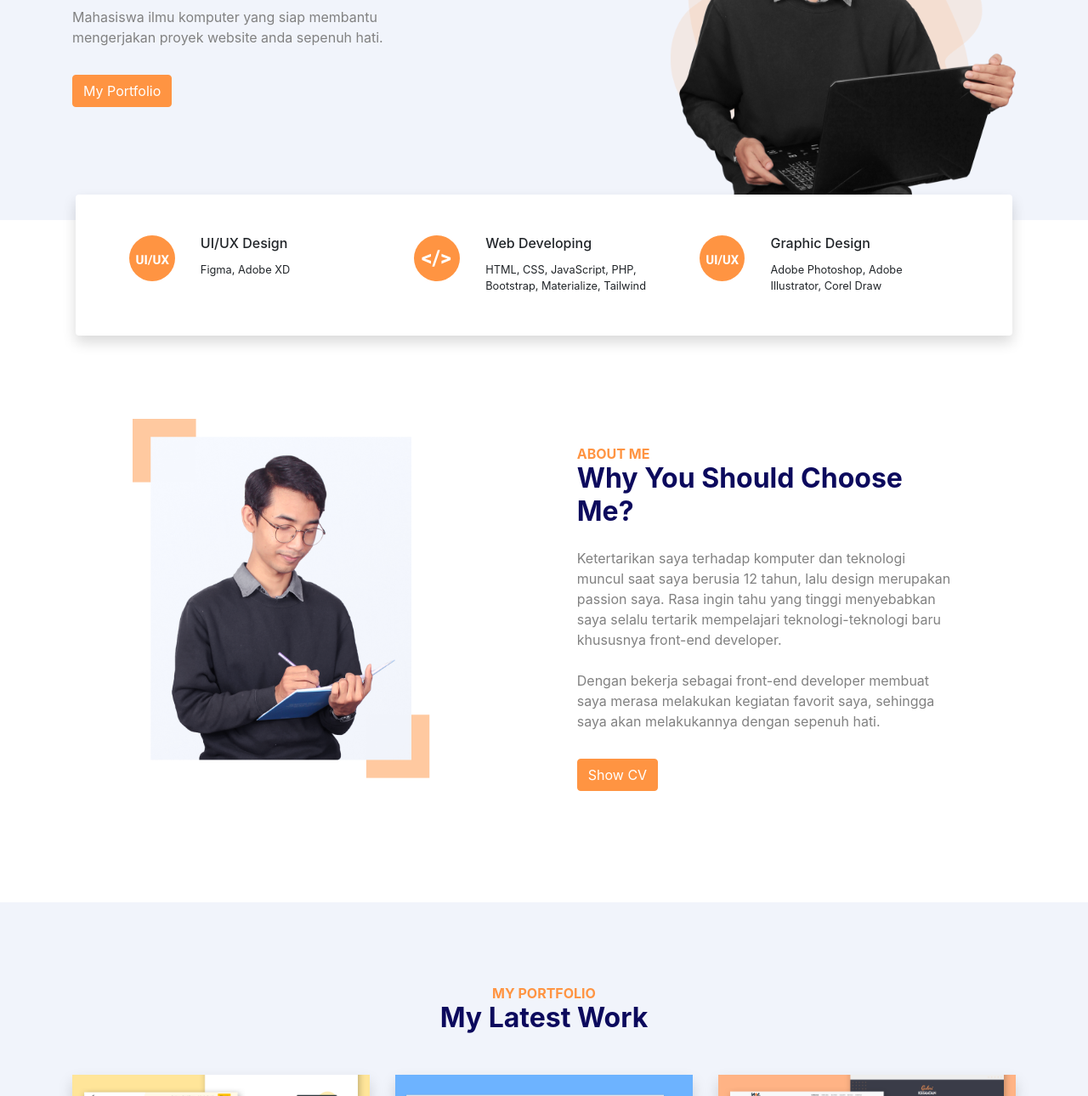
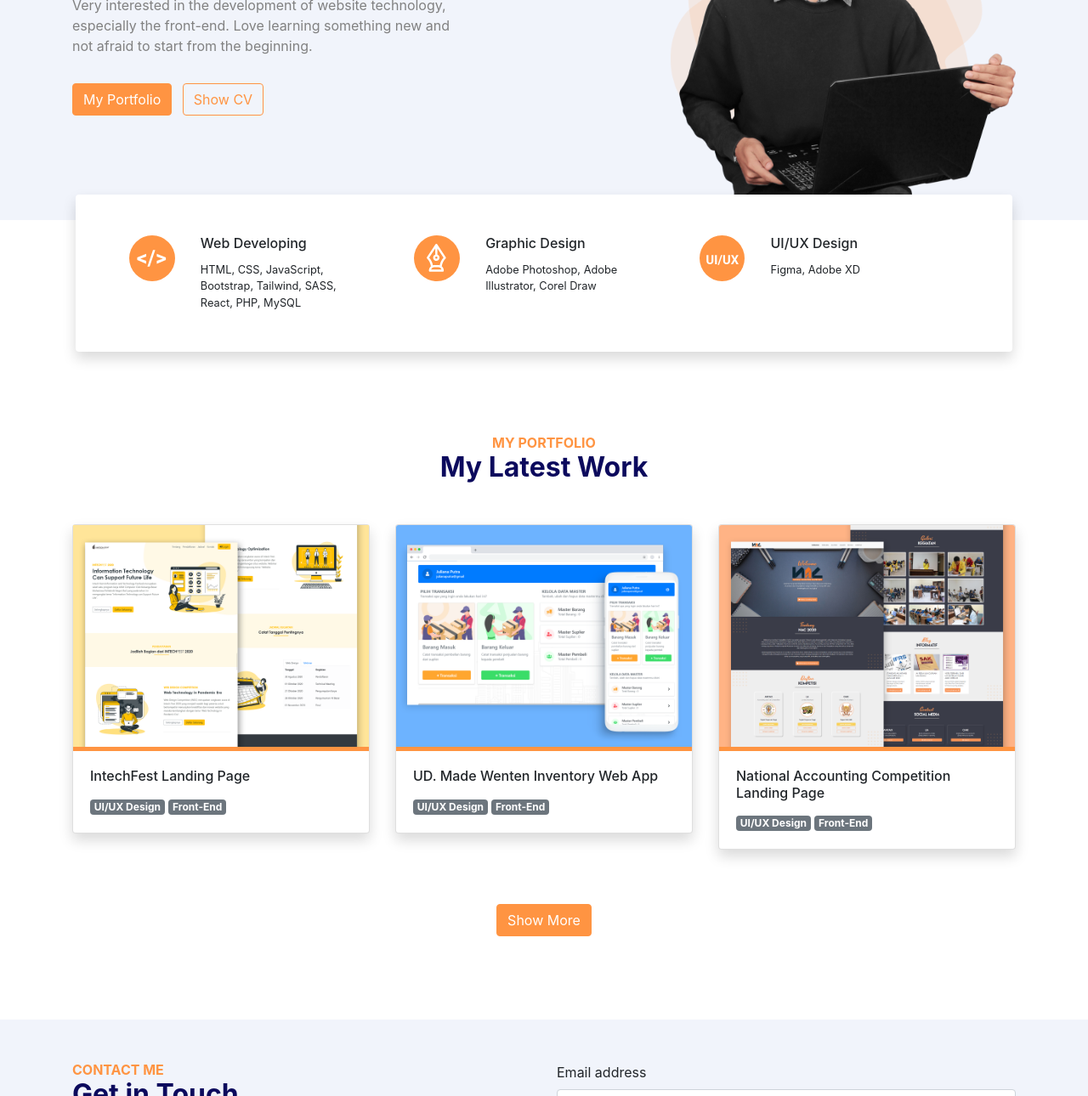
Before and after one commit to julianaputra/julianaputra.github.io, a plain HTML site: page index.html in a window 1280 px wide. Shown: the part 289-1579 px from the top of the page at 85% size. Drawn offline with nearby package versions, Linux system fonts and the light colour scheme.

Commit message:
reduce some stuff

```diff
--- a/assets/css/style.scss
+++ b/assets/css/style.scss
@@ -25,6 +25,21 @@
     font-weight: 400;
 }
 
+.btn-outline-orange {
+    color: #FF9442 !important;
+    border-color: #FF9442 !important;
+  }
+
+  .btn-outline-orange:hover {
+    color: #fff !important;
+    background-color: #FF9442 !important;
+    border-color: #FF9442 !important;
+  }
+
+
+.border-bottom{
+    border-bottom:5px solid #FF9442 !important;
+}
 .title{
     margin-bottom: 0;
 }
@@ -45,6 +60,15 @@ section{
 }
 .nav-link:hover{
     color:grey !important;
+}
+
+#portfolio .card:hover{
+    transform: scale(1.02);
+    // transition: .3s ease;
+}
+
+.card{
+    // transition: .3s ease !important;
 }
 
 html{
--- a/index.html
+++ b/index.html
@@ -23,10 +23,7 @@
             <div class="navbar-collapse collapse " id="navbarNavAltMarkup">
                 <ul class="nav nav-pills ml-auto">
                     <li class="nav-item">
-                        <a class="nav-link" href="#top">Home</a>
-                    </li>
-                    <li class="nav-item">
-                        <a class="nav-link" href="#about">About</a>
+                        <a class="nav-link" href="#top">About</a>
                     </li>
                     <li class="nav-item">
                         <a class="nav-link" href="#portfolio">Portfolio</a>
@@ -48,10 +45,10 @@
                     <div class="col-lg-5" data-aos="fade-right">
                         <h6 class="text-orange title">HELLO, I AM</h6>
                         <h1 class="text-title title">Juliana Putra</h1>
-                        <h3 class="text-title font-weight-bold">Front-End Developer</h3>
-                        <p class="text-body py-3">Mahasiswa ilmu komputer yang siap membantu mengerjakan proyek website anda
-                            sepenuh hati.</p>
-                        <a href="#portfolio" class="btn btn-orange" style="z-index: 999;">My Portfolio</a>
+                        <h3 class="text-title font-weight-bold">Computer Science Student</h3>
+                        <p class="text-body py-3">Very interested in the development of website technology, especially the front-end. Love learning something new and not afraid to start from the beginning.</p>
+                        <a href="#portfolio" class="btn btn-orange mb-1" style="z-index: 999;">My Portfolio</a>
+                        <a href="https://drive.google.com/file/d/103of5VdxKM-s6f5vVpmGACQqyciY-9bS/view?usp=sharing" target="_blank" class="btn btn-outline-orange ml-2 mb-1">Show CV</a>
                     </div>
                     <div class="col-lg-5" data-aos="fade-left" data-aos-delay="500">
                         <img class="mt-5 img-fluid hero-img" src="assets/img/profile.png" alt="">
@@ -66,22 +63,22 @@
                     <div class="col-lg-4">
                         <div class="row">
                             <div class="col-lg-3 col-4">
-                                <img class="img-fluid w-100" src="assets/img/skills/1.svg" alt="">
+                                <img class="img-fluid w-100" src="assets/img/skills/2.svg" alt="">
                             </div>
                             <div class="col-8">
-                                <h6 class="card-title">UI/UX Design</h6>
-                                <p class="small mb-4 mb-lg-0">Figma, Adobe XD</p>
+                                <h6 class="card-title">Web Developing</h6>
+                                <p class="small  mb-4 mb-lg-0">HTML, CSS, JavaScript, Bootstrap, Tailwind, SASS, React, PHP, MySQL</p>
                             </div>
                         </div>
                     </div>
                     <div class="col-lg-4">
                         <div class="row">
                             <div class="col-lg-3 col-4">
-                                <img class="img-fluid w-100" src="assets/img/skills/2.svg" alt="">
+                                <img class="img-fluid w-100" src="assets/img/skills/3.svg" alt="">
                             </div>
                             <div class="col-8">
-                                <h6 class="card-title">Web Developing</h6>
-                                <p class="small  mb-4 mb-lg-0">HTML, CSS, JavaScript, PHP, Bootstrap, Materialize, Tailwind</p>
+                                <h6 class="card-title">Graphic Design</h6>
+                                <p class="small  mb-4 mb-lg-0">Adobe Photoshop, Adobe Illustrator, Corel Draw</p>
                             </div>
                         </div>
                     </div>
@@ -91,39 +88,18 @@
                                 <img class="img-fluid w-100" src="assets/img/skills/1.svg" alt="">
                             </div>
                             <div class="col-8">
-                                <h6 class="card-title">Graphic Design</h6>
-                                <p class="small  mb-4 mb-lg-0">Adobe Photoshop, Adobe Illustrator, Corel Draw</p>
+                                <h6 class="card-title">UI/UX Design</h6>
+                                <p class="small mb-4 mb-lg-0">Figma, Adobe XD</p>
                             </div>
                         </div>
                     </div>
+
+
                 </div>
             </div>
         </section>
 
-        <section id="about" class="">
-            <div class="container py-5">
-                <div class="row justify-content-around align-items-center">
-                    <div class="col-lg-4 text-center" data-aos="fade-right" data-aos-delay="500" data-aos-offset="0">
-                        <img class="about-img img-fluid mb-5" src="assets/img/about.png" alt="">
-                    </div>
-                    <div class="col-lg-5" data-aos="fade-left" data-aos-offset="0">
-                        <h6 class="text-orange title">ABOUT ME</h6>
-                        <h2 class="text-title font-weight-bold">Why You Should Choose Me?</h2>
-                        <p class="text-body py-3">
-                            Ketertarikan saya terhadap komputer dan teknologi muncul saat saya berusia 12 tahun, lalu
-                            design merupakan passion saya. Rasa ingin tahu yang tinggi menyebabkan saya selalu tertarik
-                            mempelajari teknologi-teknologi baru khususnya front-end developer.
-                            <br><br>
-                            Dengan bekerja sebagai front-end developer membuat saya merasa melakukan kegiatan favorit
-                            saya, sehingga saya akan melakukannya dengan sepenuh hati.
-                        </p>
-                        <a href="#portfolio" class="btn btn-orange">Show CV</a>
-                    </div>
-                </div>
-            </div>
-        </section>
-
-        <section id="portfolio" class="text-center bg-primary">
+        <section id="portfolio" class="text-center">
             <div class="container py-5">
                 <div class="row justify-content-center">
                     <div class="col-lg-8">
@@ -133,23 +109,91 @@
                 </div>
                 <div class="row justify-content-center">
                     <div class="col-lg-4">
-                        <img src="assets/img/p2.png" class="img-fluid shadow mb-3">
+                        <div class="card shadow text-left mb-3" data-aos="fade-up" data-aos-delay="0" data-aos-duration="900">
+                            <img src="assets/img/p2.png" class="img-fluid border-bottom">
+                            <div class="card-body">
+                                <h6 class="card-title">IntechFest Landing Page</h6>
+                                <span class="badge badge-secondary">UI/UX Design</span>
+                                <span class="badge badge-secondary">Front-End</span>
+                            </div>
+                        </div>
                     </div>
                     <div class="col-lg-4">
-                        <img src="assets/img/p1.png" class="img-fluid shadow mb-3">
+                        <div class="card shadow text-left mb-3"  data-aos="fade-up" data-aos-delay="300" data-aos-duration="600">
+                            <img src="assets/img/p1.png" class="img-fluid card-img-top border-bottom">
+                            <div class="card-body">
+                                <h6 class="card-title">UD. Made Wenten Inventory Web App</h6>
+                                <span class="badge badge-secondary">UI/UX Design</span>
+                                <span class="badge badge-secondary">Front-End</span>
+                            </div>
+                        </div>
+
                     </div>
                     <div class="col-lg-4">
-                        <a href="https://dribbble.com/shots/14166821-National-Accounting-Competition-Landing-Page"
-                            target="_blank">
-                            <img src="assets/img/p3.png" class="img-fluid shadow mb-3">
-                        </a>
+                        <div class="card shadow text-left mb-3" data-aos="fade-up" data-aos-delay="600" data-aos-duration="300">
+
+                            <img src="assets/img/p3.png" class="img-fluid card-img-top border-bottom">
+                            <div class="card-body">
+                                <h6 class="card-title">National Accounting Competition Landing Page</h6>
+                                <span class="badge badge-secondary">UI/UX Design</span>
+                                <span class="badge badge-secondary">Front-End</span>
+                            </div>
+                        </div>
+
                     </div>
                 </div>
                 <a href="https://dribbble.com/julianaputra10" class="btn btn-orange mt-5" target="_blank">Show More</a>
             </div>
         </section>
 
-        <section id="contact" class="">
+        <!-- <section id="portfolio" class="text-center bg-primary">
+            <div class="container py-5">
+                <div class="row justify-content-center">
+                    <div class="col-lg-8">
+                        <h6 class="text-orange title">MY PORTFOLIO</h6>
+                        <h2 class="text-title font-weight-bold mb-5">My Latest Work</h2>
+                    </div>
+                </div>
+                <div class="row justify-content-center">
+                    <div class="col-lg-4">
+                        <div class="card shadow text-left mb-3" data-aos="fade-up" data-aos-delay="0" data-aos-duration="900">
+                            <img src="assets/img/p2.png" class="img-fluid border-bottom">
+                            <div class="card-body">
+                                <h6 class="card-title">IntechFest Landing Page</h6>
+                                <span class="badge badge-secondary">UI/UX Design</span>
+                                <span class="badge badge-secondary">Front-End</span>
+                            </div>
+                        </div>
+                    </div>
+                    <div class="col-lg-4">
+                        <div class="card shadow text-left mb-3"  data-aos="fade-up" data-aos-delay="300" data-aos-duration="600">
+                            <img src="assets/img/p1.png" class="img-fluid card-img-top border-bottom">
+                            <div class="card-body">
+                                <h6 class="card-title">UD. Made Wenten Inventory Web App</h6>
+                                <span class="badge badge-secondary">UI/UX Design</span>
+                                <span class="badge badge-secondary">Front-End</span>
+                            </div>
+                        </div>
+
+                    </div>
+                    <div class="col-lg-4">
+                        <div class="card shadow text-left mb-3" data-aos="fade-up" data-aos-delay="600" data-aos-duration="300">
+
+                            <img src="assets/img/p3.png" class="img-fluid card-img-top border-bottom">
+                            <div class="card-body">
+                                <h6 class="card-title">National Accounting Competition Landing Page</h6>
+                                <span class="badge badge-secondary">UI/UX Design</span>
+                                <span class="badge badge-secondary">Front-End</span>
+                            </div>
+                        </div>
+
+                    </div>
+                </div>
+                <a href="https://dribbble.com/julianaputra10" class="btn btn-orange mt-5" target="_blank">Show More</a>
+            </div>
+        </section> -->
+
+        <section id="contact" class="bg-primary">
             <div class="container">
                 <div class="row">
                     <div class="col-lg-6">
@@ -177,9 +221,8 @@
             </div>
         </section>
 
-        <section class="text-center bg-footer" id="footer">
+        <section class="text-center bg-footer py-3" id="footer">
             <div class="container">
-
                 <small class="copyright text-white">&copy; 2020 Juliana Putra</small>
             </div>
         </section>
```
Also changed, not shown: assets/css/style.css, assets/img/skills/3.svg (added), 1 other file.
